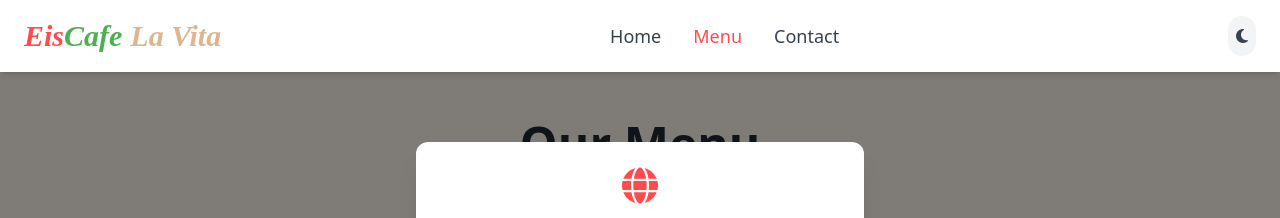
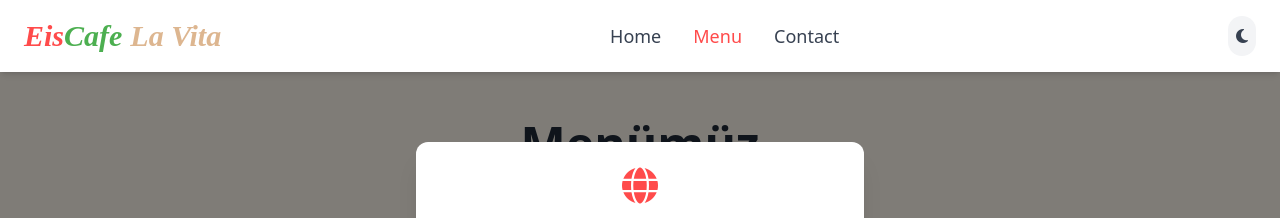
Before and after one commit to zer0crypt02/La-Vita, a React (Vite) app: page / in a window 1280 px wide. Both pictures are taken after a click on the button "Menu". Shown: the top 218 px of the page. Built offline with nearby package versions, Linux system fonts and the light colour scheme.

Commit message:
Update App.tsx

```diff
--- a/src/App.tsx
+++ b/src/App.tsx
@@ -906,7 +906,7 @@ transform: translateY(0) !important;
           id="menu-heading"
           className="split-text text-4xl md:text-5xl font-bold text-center mb-12"
         >
-          Our Menu
+          {t('ourMenu')}
         </h1>
         {/* Menu Tabs */}
         <div className="flex justify-center mb-12">
```
